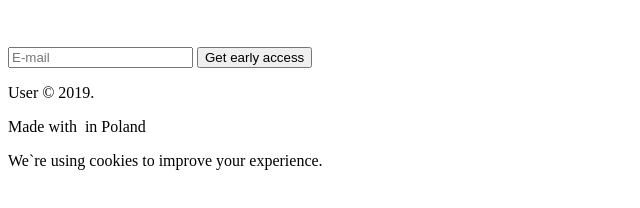
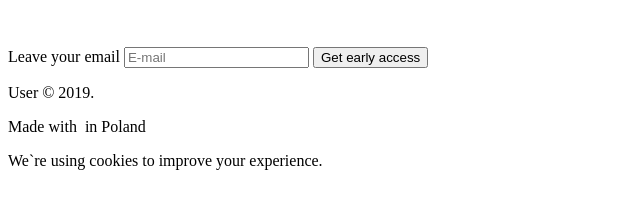
Before and after one commit to Bondar91/Akademia-Domana-Challange1, a plain HTML site: page index.html in a window 1280 px wide. Shown: the whole page, without its empty margins (0-640 px from the left). Drawn offline with Linux system fonts and the light colour scheme.

Commit message:
Import google font Lato

```diff
--- a/index.html
+++ b/index.html
@@ -5,6 +5,7 @@
     <meta http-equiv="X-UA-Compatible" content="IE=edge">
     <title>Challange1</title>
     <meta name="viewport" content="width=device-width, initial-scale=1">
+    <link href="https://fonts.googleapis.com/css?family=Lato:300,400&amp;subset=latin-ext" rel="stylesheet">
     <link rel="stylesheet" type="text/css" media="screen" href="css/style.css" />
 </head>
 <body>
@@ -15,7 +16,7 @@
 
     <main>
         <form class="form" action="" >
-            <label class="form__label" for="email"></label>
+            <label class="form__label" for="email">Leave your email</label>
             <input type="email" name="email" id="email" placeholder="E-mail">
             <button type="submit">Get early access</button>
         </form>
```
